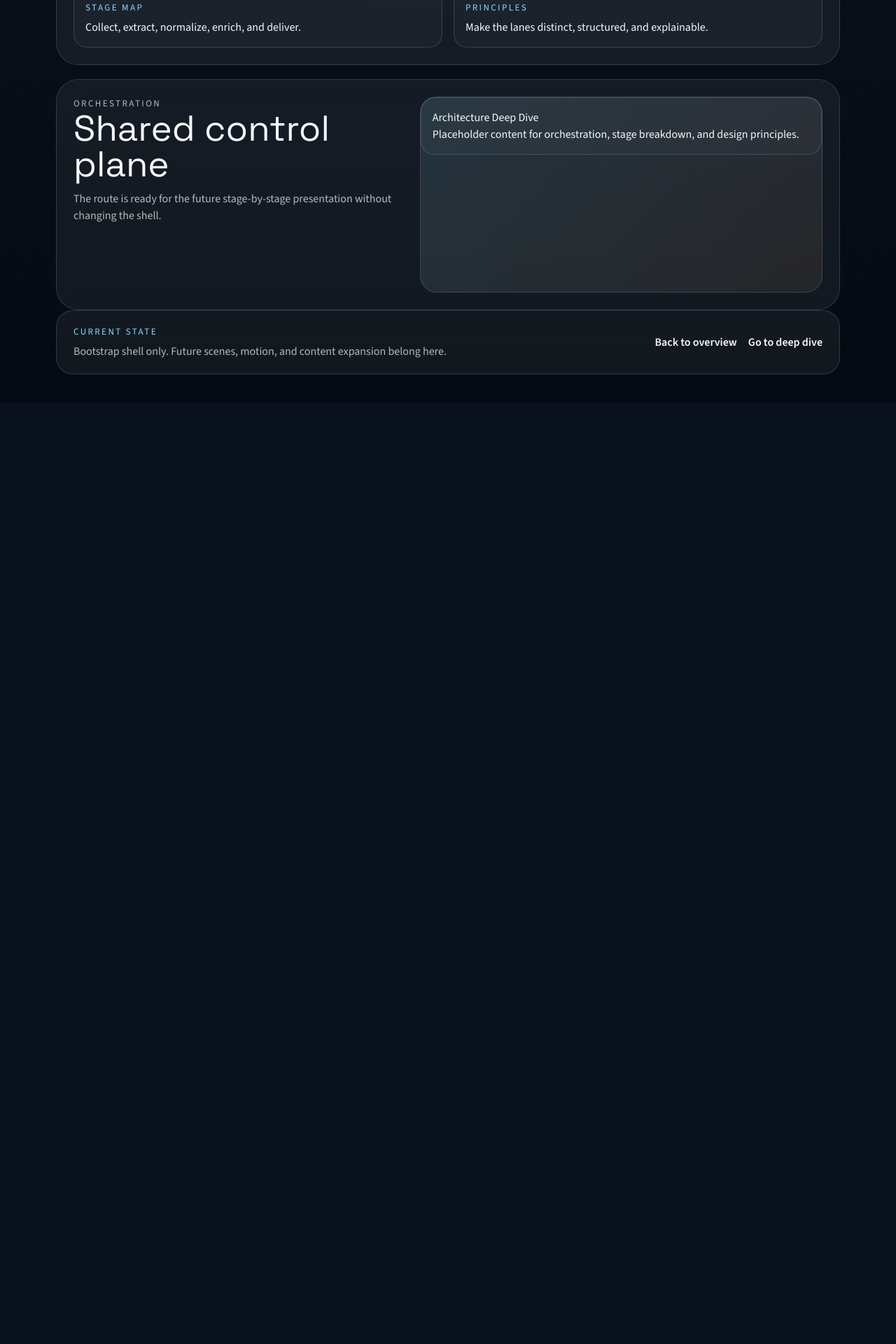
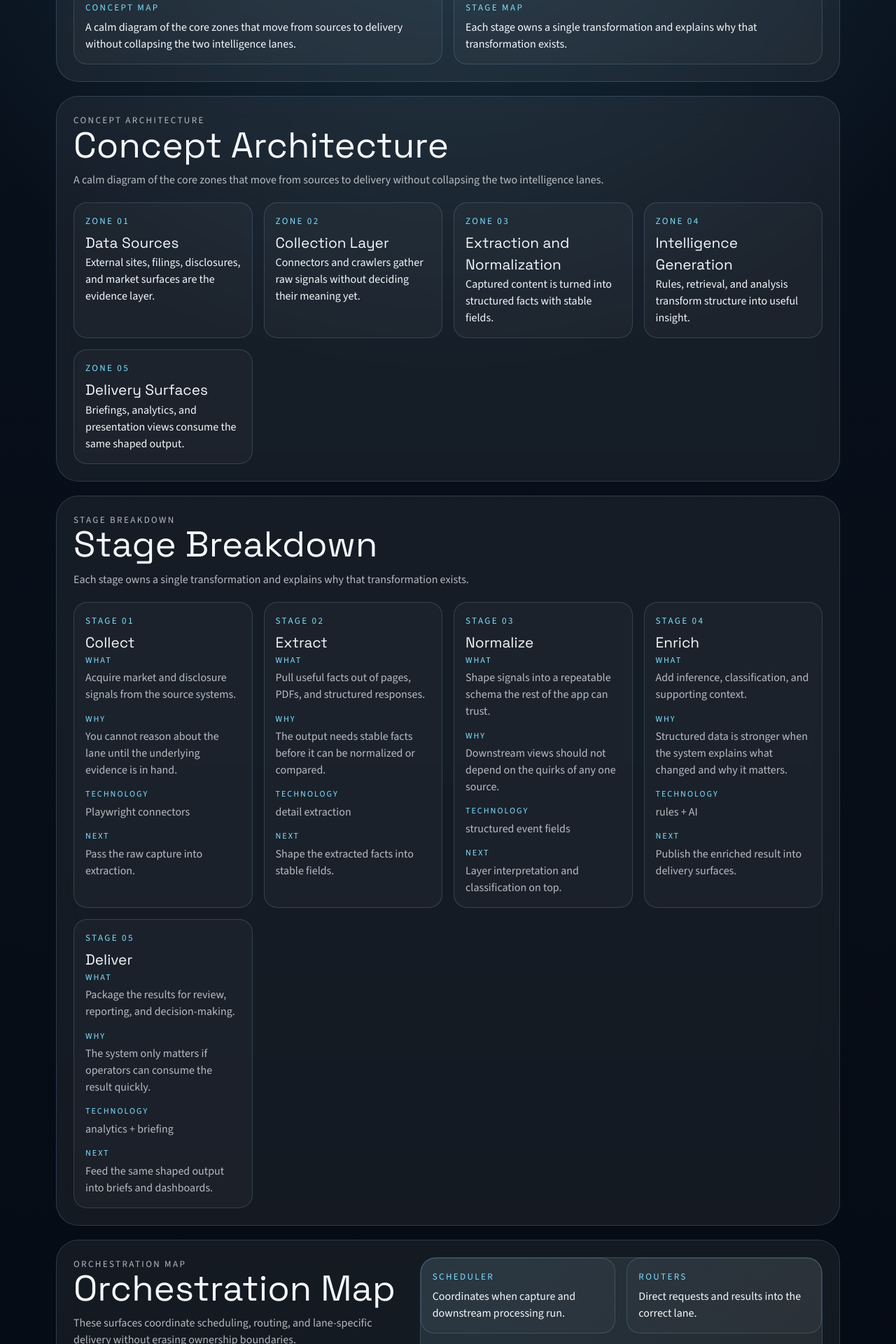
Before and after one commit to shinhan-card/card-event, a Next.js app in the folder presentation-site/: page /deep-dive in a window 1280 px wide. Shown: the part 300-2220 px from the top of the page at 70% size. Before the commit the page ends 875 px from the top, so only its background shows below. Built offline with nearby package versions, Linux system fonts and the light colour scheme.

Commit message:
feat: add deep dive concept sections

```diff
--- a/presentation-site/app/deep-dive/page.tsx
+++ b/presentation-site/app/deep-dive/page.tsx
@@ -1,38 +1,34 @@
+import ConceptArchitecture from "@/components/deep-dive/concept-architecture";
+import OrchestrationMap from "@/components/deep-dive/orchestration-map";
+import StageBreakdown from "@/components/deep-dive/stage-breakdown";
 import SectionShell from "@/components/chrome/section-shell";
-import StickyStageLayout from "@/components/chrome/sticky-stage-layout";
+import { architectureContent } from "@/content/architecture-content";
 
 export default function DeepDivePage() {
   return (
     <>
       <SectionShell
-        eyebrow="Systems Atlas"
-        title="Architecture Deep Dive"
-        summary="A clean landing zone for architecture stages, orchestration, and design principles."
+        eyebrow={architectureContent.deepDive.eyebrow}
+        title={architectureContent.deepDive.title}
+        summary={architectureContent.deepDive.summary}
         id="deep-dive"
         headingLevel={1}
       >
         <div className="diagram-grid">
           <article className="diagram-card">
-            <p className="section-shell-eyebrow">Stage map</p>
-            <p>Collect, extract, normalize, enrich, and deliver.</p>
+            <p className="section-shell-eyebrow">Concept map</p>
+            <p>{architectureContent.conceptArchitecture.summary}</p>
           </article>
           <article className="diagram-card">
-            <p className="section-shell-eyebrow">Principles</p>
-            <p>Make the lanes distinct, structured, and explainable.</p>
+            <p className="section-shell-eyebrow">Stage map</p>
+            <p>{architectureContent.stageBreakdown.summary}</p>
           </article>
         </div>
       </SectionShell>
 
-      <StickyStageLayout
-        eyebrow="Orchestration"
-        title="Shared control plane"
-        summary="The route is ready for the future stage-by-stage presentation without changing the shell."
-      >
-        <div className="diagram-card">
-          <h3>Architecture Deep Dive</h3>
-          <p>Placeholder content for orchestration, stage breakdown, and design principles.</p>
-        </div>
-      </StickyStageLayout>
+      <ConceptArchitecture />
+      <StageBreakdown />
+      <OrchestrationMap />
     </>
   );
 }
--- a/presentation-site/app/globals.css
+++ b/presentation-site/app/globals.css
@@ -436,7 +436,11 @@ a:hover {
 
 .problem-grid,
 .outcome-grid,
-.orchestration-map {
+.orchestration-map,
+.deep-dive-concept-grid,
+.deep-dive-stage-grid,
+.deep-dive-orchestration-grid,
+.deep-dive-principles {
   display: grid;
   gap: 1rem;
   grid-template-columns: repeat(auto-fit, minmax(220px, 1fr));
@@ -467,12 +471,54 @@ a:hover {
   color: var(--text-muted);
 }
 
+.deep-dive-stage-card h3,
+.deep-dive-concept-card h3 {
+  margin: 0;
+  font-family: var(--font-display);
+  font-size: 1.3rem;
+}
+
+.deep-dive-stage-metrics {
+  display: grid;
+  gap: 0.85rem;
+  margin: 0;
+}
+
+.deep-dive-stage-metrics div {
+  display: grid;
+  gap: 0.25rem;
+}
+
+.deep-dive-stage-metrics dt {
+  color: var(--signal);
+  font-size: 0.76rem;
+  letter-spacing: 0.16em;
+  text-transform: uppercase;
+}
+
+.deep-dive-stage-metrics dd {
+  margin: 0;
+  color: var(--text-muted);
+}
+
+.deep-dive-principles {
+  margin-top: 1rem;
+}
+
+.deep-dive-principle-card {
+  border-style: dashed;
+}
+
 @media (max-width: 800px) {
   .site-header,
   .site-footer,
   .sticky-stage,
   .scene-hero,
-  .signal-network-grid {
+  .signal-network-grid,
+  .deep-dive-concept-grid,
+  .deep-dive-stage-grid,
+  .deep-dive-orchestration-grid,
+  .deep-dive-principles {
     grid-template-columns: 1fr;
     flex-direction: column;
   }
--- /dev/null
+++ b/presentation-site/components/deep-dive/concept-architecture.tsx
@@ -0,0 +1,23 @@
+import SectionShell from "@/components/chrome/section-shell";
+import { architectureContent } from "@/content/architecture-content";
+
+export default function ConceptArchitecture() {
+  return (
+    <SectionShell
+      eyebrow={architectureContent.conceptArchitecture.eyebrow}
+      title={architectureContent.conceptArchitecture.title}
+      summary={architectureContent.conceptArchitecture.summary}
+      id="concept-architecture"
+    >
+      <div className="deep-dive-concept-grid">
+        {architectureContent.conceptArchitecture.zones.map((zone, index) => (
+          <article className="diagram-card deep-dive-concept-card" key={zone.key}>
+            <p className="section-shell-eyebrow">Zone {String(index + 1).padStart(2, "0")}</p>
+            <h3>{zone.title}</h3>
+            <p>{zone.summary}</p>
+          </article>
+        ))}
+      </div>
+    </SectionShell>
+  );
+}
--- /dev/null
+++ b/presentation-site/components/deep-dive/orchestration-map.tsx
@@ -0,0 +1,29 @@
+import StickyStageLayout from "@/components/chrome/sticky-stage-layout";
+import { architectureContent } from "@/content/architecture-content";
+
+export default function OrchestrationMap() {
+  return (
+    <StickyStageLayout
+      eyebrow={architectureContent.orchestrationMap.eyebrow}
+      title={architectureContent.orchestrationMap.title}
+      summary={architectureContent.orchestrationMap.summary}
+    >
+      <div className="deep-dive-orchestration-grid">
+        {architectureContent.orchestrationMap.nodes.map((node) => (
+          <article className="diagram-card deep-dive-node-card" key={node.key}>
+            <p className="section-shell-eyebrow">{node.title}</p>
+            <p>{node.summary}</p>
+          </article>
+        ))}
+      </div>
+
+      <div className="deep-dive-principles">
+        {architectureContent.designPrinciples.map((principle) => (
+          <article className="diagram-card deep-dive-principle-card" key={principle}>
+            <p>{principle}</p>
+          </article>
+        ))}
+      </div>
+    </StickyStageLayout>
+  );
+}
--- /dev/null
+++ b/presentation-site/components/deep-dive/stage-breakdown.tsx
@@ -0,0 +1,40 @@
+import SectionShell from "@/components/chrome/section-shell";
+import { architectureContent } from "@/content/architecture-content";
+
+export default function StageBreakdown() {
+  return (
+    <SectionShell
+      eyebrow={architectureContent.stageBreakdown.eyebrow}
+      title={architectureContent.stageBreakdown.title}
+      summary={architectureContent.stageBreakdown.summary}
+      id="stage-breakdown"
+    >
+      <div className="deep-dive-stage-grid">
+        {architectureContent.stageBreakdown.cards.map((stage, index) => (
+          <article className="diagram-card deep-dive-stage-card" key={stage.key}>
+            <p className="section-shell-eyebrow">Stage {String(index + 1).padStart(2, "0")}</p>
+            <h3>{stage.title}</h3>
+            <dl className="deep-dive-stage-metrics">
+              <div>
+                <dt>What</dt>
+                <dd>{stage.what}</dd>
+              </div>
+              <div>
+                <dt>Why</dt>
+                <dd>{stage.why}</dd>
+              </div>
+              <div>
+                <dt>Technology</dt>
+                <dd>{stage.technology}</dd>
+              </div>
+              <div>
+                <dt>Next</dt>
+                <dd>{stage.next}</dd>
+              </div>
+            </dl>
+          </article>
+        ))}
+      </div>
+    </SectionShell>
+  );
+}
--- a/presentation-site/content/architecture-content.ts
+++ b/presentation-site/content/architecture-content.ts
@@ -6,25 +6,62 @@ export interface ArchitectureAxis {
   question: string;
 }
 
+export interface ConceptZone {
+  key: string;
+  title: string;
+  summary: string;
+}
+
 export interface ArchitectureStage {
   key: string;
   title: string;
+  what: string;
+  why: string;
   technology: string;
   description: string;
+  next: string;
+}
+
+export interface OrchestrationNode {
+  key: string;
+  title: string;
+  summary: string;
 }
 
 export interface ArchitectureContent {
+  deepDive: {
+    eyebrow: string;
+    title: string;
+    summary: string;
+  };
   axes: readonly ArchitectureAxis[];
+  conceptArchitecture: {
+    eyebrow: string;
+    title: string;
+    summary: string;
+    zones: readonly ConceptZone[];
+  };
   stages: readonly ArchitectureStage[];
+  stageBreakdown: {
+    eyebrow: string;
+    title: string;
+    summary: string;
+    cards: readonly ArchitectureStage[];
+  };
   orchestration: {
     title: string;
     summary: string;
   };
+  orchestrationMap: {
+    eyebrow: string;
+    title: string;
+    summary: string;
+    nodes: readonly OrchestrationNode[];
+  };
   designPrinciples: readonly string[];
 }
 
-export const architectureContent = {
-  axes: [
+const axes = [
   {
     key: "event-intelligence",
     title: "Event Intelligence",
@@ -36,43 +73,155 @@ export const architectureContent = {
     question:
       "What card products exist, and what structured knowledge can we derive from disclosures and PDFs?"
   }
-  ],
-  stages: [
+] as const;
+
+const conceptZones = [
+  {
+    key: "data-sources",
+    title: "Data Sources",
+    summary: "External sites, filings, disclosures, and market surfaces are the evidence layer."
+  },
+  {
+    key: "collection-layer",
+    title: "Collection Layer",
+    summary: "Connectors and crawlers gather raw signals without deciding their meaning yet."
+  },
+  {
+    key: "extraction-normalization",
+    title: "Extraction and Normalization",
+    summary: "Captured content is turned into structured facts with stable fields."
+  },
+  {
+    key: "intelligence-generation",
+    title: "Intelligence Generation",
+    summary: "Rules, retrieval, and analysis transform structure into useful insight."
+  },
+  {
+    key: "delivery-surfaces",
+    title: "Delivery Surfaces",
+    summary: "Briefings, analytics, and presentation views consume the same shaped output."
+  }
+] as const;
+
+const stages = [
   {
     key: "collect",
     title: "Collect",
+    what: "Acquire market and disclosure signals from the source systems.",
+    why: "You cannot reason about the lane until the underlying evidence is in hand.",
     technology: "Playwright connectors",
-      description: "Gather market and disclosure signals from the source systems."
+    description: "Gather market and disclosure signals from the source systems.",
+    next: "Pass the raw capture into extraction."
   },
   {
     key: "extract",
     title: "Extract",
+    what: "Pull useful facts out of pages, PDFs, and structured responses.",
+    why: "The output needs stable facts before it can be normalized or compared.",
     technology: "detail extraction",
-      description: "Turn the raw capture into readable event and product facts."
+    description: "Turn the raw capture into readable event and product facts.",
+    next: "Shape the extracted facts into stable fields."
   },
   {
     key: "normalize",
     title: "Normalize",
+    what: "Shape signals into a repeatable schema the rest of the app can trust.",
+    why: "Downstream views should not depend on the quirks of any one source.",
     technology: "structured event fields",
-      description: "Shape the signals into stable fields the rest of the app can trust."
+    description: "Shape the signals into stable fields the rest of the app can trust.",
+    next: "Layer interpretation and classification on top."
   },
   {
     key: "enrich",
     title: "Enrich",
+    what: "Add inference, classification, and supporting context.",
+    why: "Structured data is stronger when the system explains what changed and why it matters.",
     technology: "rules + AI",
-      description: "Add inference, classification, and supporting context."
+    description: "Add inference, classification, and supporting context.",
+    next: "Publish the enriched result into delivery surfaces."
   },
   {
     key: "deliver",
     title: "Deliver",
+    what: "Package the results for review, reporting, and decision-making.",
+    why: "The system only matters if operators can consume the result quickly.",
     technology: "analytics + briefing",
-      description: "Package the results for review, reporting, and decision-making."
+    description: "Package the results for review, reporting, and decision-making.",
+    next: "Feed the same shaped output into briefs and dashboards."
   }
-  ],
+] as const;
+
+const orchestrationNodes = [
+  {
+    key: "scheduler",
+    title: "Scheduler",
+    summary: "Coordinates when capture and downstream processing run."
+  },
+  {
+    key: "routers",
+    title: "Routers",
+    summary: "Direct requests and results into the correct lane."
+  },
+  {
+    key: "event-pipeline",
+    title: "Event Pipeline",
+    summary: "Owns event capture, normalization, and enrichment."
+  },
+  {
+    key: "briefing",
+    title: "Briefing",
+    summary: "Turns structured output into decision-ready summaries."
+  },
+  {
+    key: "analytics",
+    title: "Analytics",
+    summary: "Surfaces trends, comparisons, and reporting views."
+  },
+  {
+    key: "disclosures",
+    title: "Disclosures",
+    summary: "Interprets product documents and source disclosures."
+  },
+  {
+    key: "rag",
+    title: "RAG",
+    summary: "Retrieval and generation support product intelligence questions."
+  }
+] as const;
+
+export const architectureContent = {
+  deepDive: {
+    eyebrow: "Systems Atlas",
+    title: "Architecture Deep Dive",
+    summary: "A structured view of the system zones, stage flow, and orchestration surfaces."
+  },
+  axes,
+  conceptArchitecture: {
+    eyebrow: "Concept Architecture",
+    title: "Concept Architecture",
+    summary:
+      "A calm diagram of the core zones that move from sources to delivery without collapsing the two intelligence lanes.",
+    zones: conceptZones
+  },
+  stages,
+  stageBreakdown: {
+    eyebrow: "Stage Breakdown",
+    title: "Stage Breakdown",
+    summary:
+      "Each stage owns a single transformation and explains why that transformation exists.",
+    cards: stages
+  },
   orchestration: {
     title: "Orchestration",
     summary:
       "A single pipeline coordinates capture, normalization, enrichment, and delivery while keeping the event and product tracks distinct."
+  },
+  orchestrationMap: {
+    eyebrow: "Orchestration Map",
+    title: "Orchestration Map",
+    summary:
+      "These surfaces coordinate scheduling, routing, and lane-specific delivery without erasing ownership boundaries.",
+    nodes: orchestrationNodes
   },
   designPrinciples: [
     "Keep event intelligence and product intelligence separate.",
```
Also changed, not shown: 2 other files (tests, documents, lock files or other folders). Lines whose indentation alone changed are shown as unchanged.
